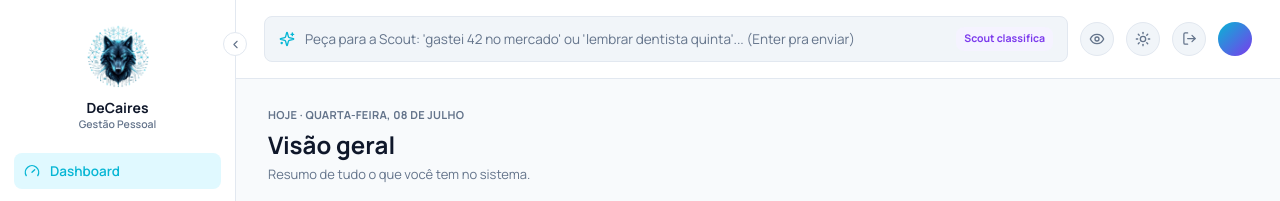
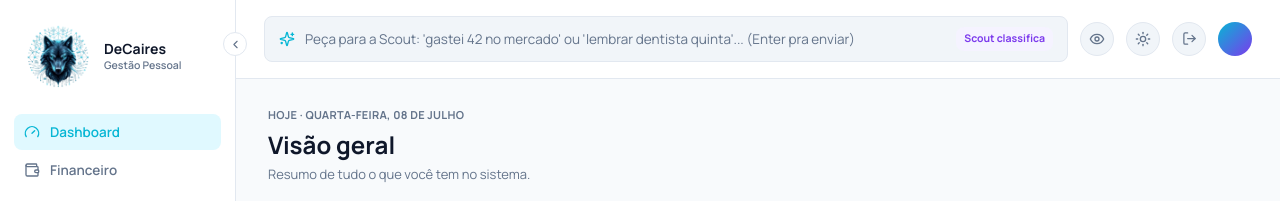
Before and after one commit to decairestechnology/gestao_vida, a React (Vite) app: page / in a window 1280 px wide. Shown: the top 201 px of the page. Built offline with nearby package versions, Linux system fonts and the light colour scheme; no server answers; sample sign-in values are in the browser's storage.

Commit message:
sidebar: logo fixo em 72px, nome/subtitulo ao lado (nao embaixo)

```diff
--- a/src/components/layout/Sidebar.tsx
+++ b/src/components/layout/Sidebar.tsx
@@ -36,7 +36,6 @@ export function Sidebar({ aberta, fechar }: SidebarProps) {
     })
   }
 
-  const logoTamanho = colapsada ? 36 : marca.logoTamanho
 
   return (
     <>
@@ -70,12 +69,12 @@ export function Sidebar({ aberta, fechar }: SidebarProps) {
           <X size={18} />
         </button>
 
-        <div className={clsx('flex flex-col items-center gap-1.5 pb-5 pt-1.5', colapsada ? 'px-0' : 'px-2')}>
-          <div style={{ width: logoTamanho, height: logoTamanho }} className="rounded-2xl overflow-hidden flex-shrink-0 transition-all duration-200">
+        <div className={clsx('flex items-center gap-2.5 pb-5 pt-1.5', colapsada ? 'px-0 justify-center' : 'px-2')}>
+          <div style={{ width: colapsada ? 36 : 72, height: colapsada ? 36 : 72 }} className="rounded-2xl overflow-hidden flex-shrink-0 transition-all duration-200">
             <img src={marca.logoUrl ?? '/logo.png'} alt="Logo" className="w-full h-full object-contain" />
           </div>
           {!colapsada && (
-            <div className="text-center leading-tight">
+            <div className="leading-tight">
               <div className="font-bold text-sm">{marca.nome}</div>
               <div className="text-[10.5px] text-muted-foreground font-semibold">{marca.subtitulo}</div>
             </div>
```
